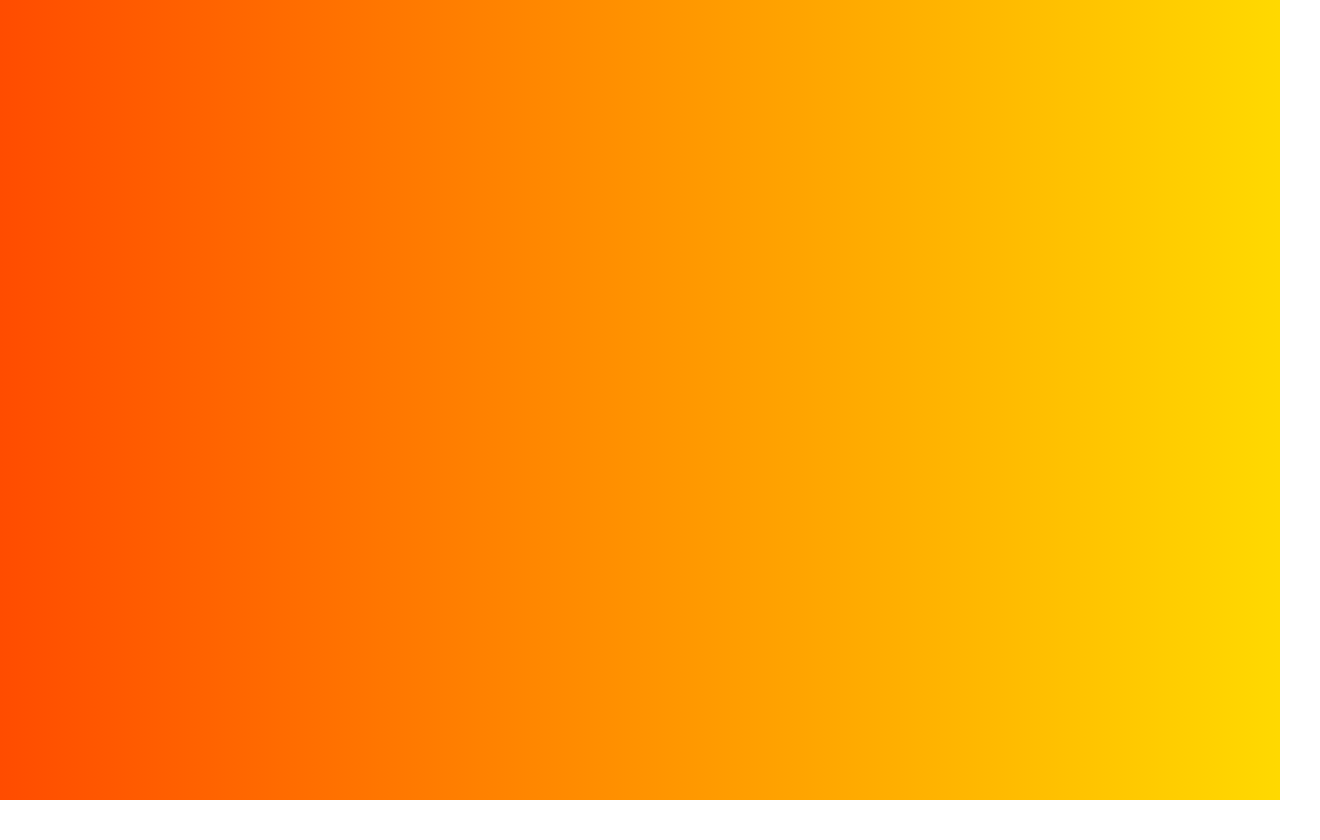
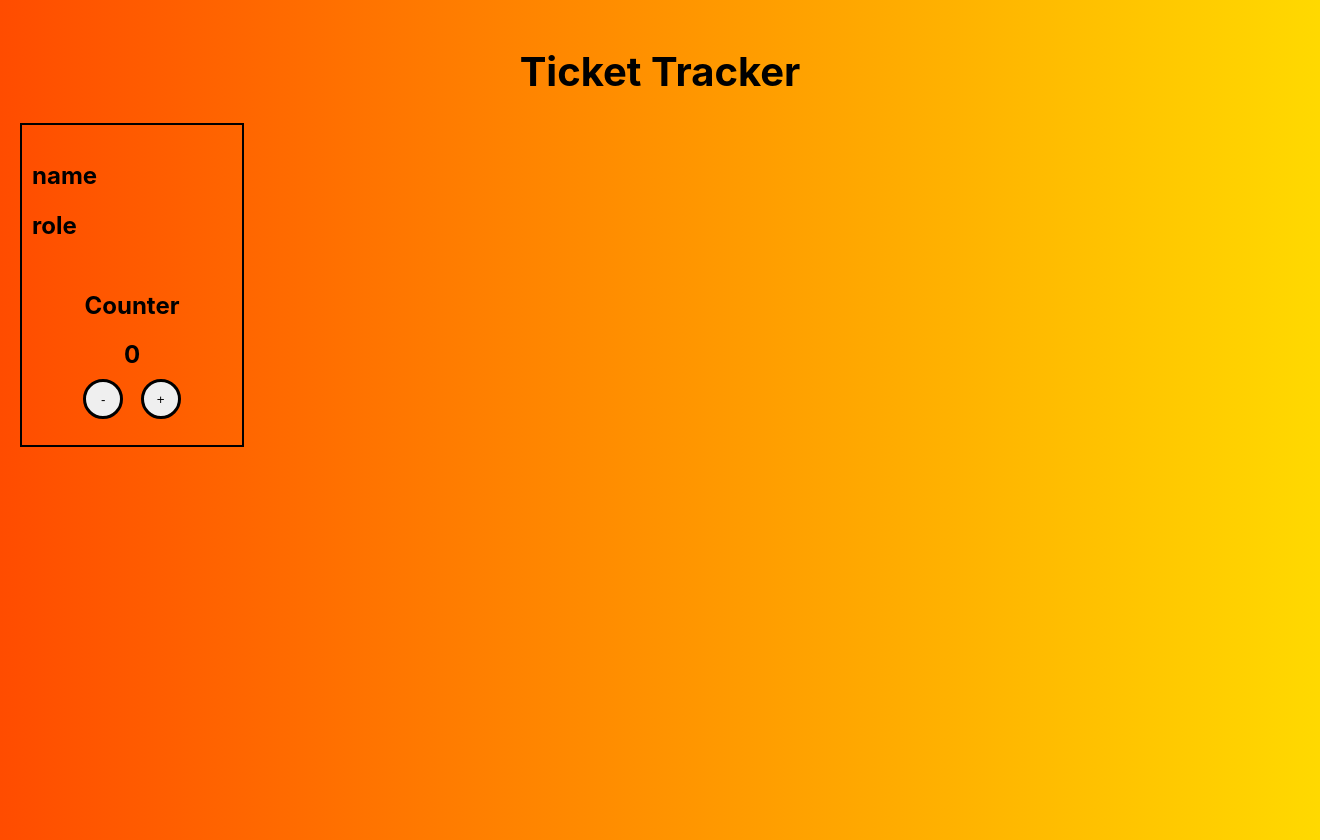
Before and after one commit to karinhawk/ticket-tracker, a React (Create React App) app: page / in a window 1280 px wide. Shown: the whole page, 1320 px wide, since content can reach past the window. Before the commit the page ends 800 px from the top, so only its background shows below. Built offline with nearby package versions, Linux system fonts and the light colour scheme.

Commit message:
added folders and files for main components and linked them

```diff
--- a/src/App.jsx
+++ b/src/App.jsx
@@ -1,9 +1,24 @@
 import './App.scss';
+import Card from './components/Card/Card';
+import Heading from './components/Heading/Heading';
 
 function App() {
   return (
-    <div className="app"></div>
+    <div className="app">
+      <Heading />
+      <Card />
+    </div>
   );
 }
 
 export default App;
+
+
+
+//track number of tickets coworkers have completed
+//each employee is a user on the site and each can increment and decrement their amount of tickets
+
+//folders: components
+//in components have folders for header; card; counter;
+//things in card must import counter
+//app must import all
--- a/src/App.scss
+++ b/src/App.scss
@@ -1,6 +1,12 @@
 .app {
     height: 100vh;
     width: 100vw;
+    padding: 20px;
     background: rgb(255,76,0);
     background: linear-gradient(90deg, rgba(255,76,0,1) 0%, rgba(255,217,0,1) 100%);
+    .heading {
+        width: 100vw;
+        font-size: 20px;
+        text-align: center;
+    }
 }
--- /dev/null
+++ b/src/components/Card/Card.jsx
@@ -0,0 +1,17 @@
+import React from 'react'
+import Counter from '../../components/Counter/Counter.jsx';
+import './Card.scss'
+
+const Card = () => {
+    return (
+        <div className="card">
+            <div className='card__id-div'>
+                <h2 className='card__name'>name</h2>
+                <h2 className='card__role'>role</h2>
+            </div>
+            <Counter />
+        </div>
+    )
+}
+
+export default Card
--- /dev/null
+++ b/src/components/Card/Card.scss
@@ -0,0 +1,24 @@
+.card {
+    height: 300px;
+    width: 200px;
+    border: 2px solid black;
+    padding: 10px;
+    display: flex;
+    flex-direction: column;
+    justify-content: space-around;
+    align-items: center;
+    .card__id-div {
+        height: 100px;
+        display: flex;
+        flex-direction: column;
+        justify-content: space-around;
+    }
+    &__name {
+        width: 200px;
+        margin: 0;
+    }
+    &__role {
+        width: 200px;
+        margin: 0;
+    }
+}
--- /dev/null
+++ b/src/components/Counter/Counter.jsx
@@ -0,0 +1,17 @@
+import React from 'react'
+import './Counter.scss'
+
+const Counter = () => {
+    return (
+        <div className="counter">
+            <h2 className="counter__heading">Counter</h2>
+            <h2 className='counter__tally'>0</h2>
+            <div className='counter__buttons'>
+                <button className='counter__button decrease'>-</button>
+                <button className='counter__button increase'>+</button>
+            </div>
+        </div>
+    )
+}
+
+export default Counter
--- /dev/null
+++ b/src/components/Counter/Counter.scss
@@ -0,0 +1,22 @@
+.counter {
+    display: flex;
+    flex-direction: column;
+    justify-content: space-around;
+    &__heading {
+        margin: 10px;
+    }
+    &__tally {
+        text-align: center;
+        margin: 10px;
+    }
+    &__buttons {
+        display: flex;
+        justify-content: space-around;
+    .counter__button {
+        width: 40px;
+        height: 40px;
+        border: 3px solid black;
+        border-radius: 50px;
+    }
+    }
+}
--- /dev/null
+++ b/src/components/Heading/Heading.jsx
@@ -0,0 +1,12 @@
+import React from 'react'
+import './Heading.scss'
+
+const Heading = () => {
+  return (
+    <div className='heading'>
+        <h1 className='heading__text'>Ticket Tracker</h1>
+    </div>
+  )
+}
+
+export default Heading
```
Also changed, not shown: src/team.js (added, +53 -0 lines), src/components/Heading/Heading.scss (added).
